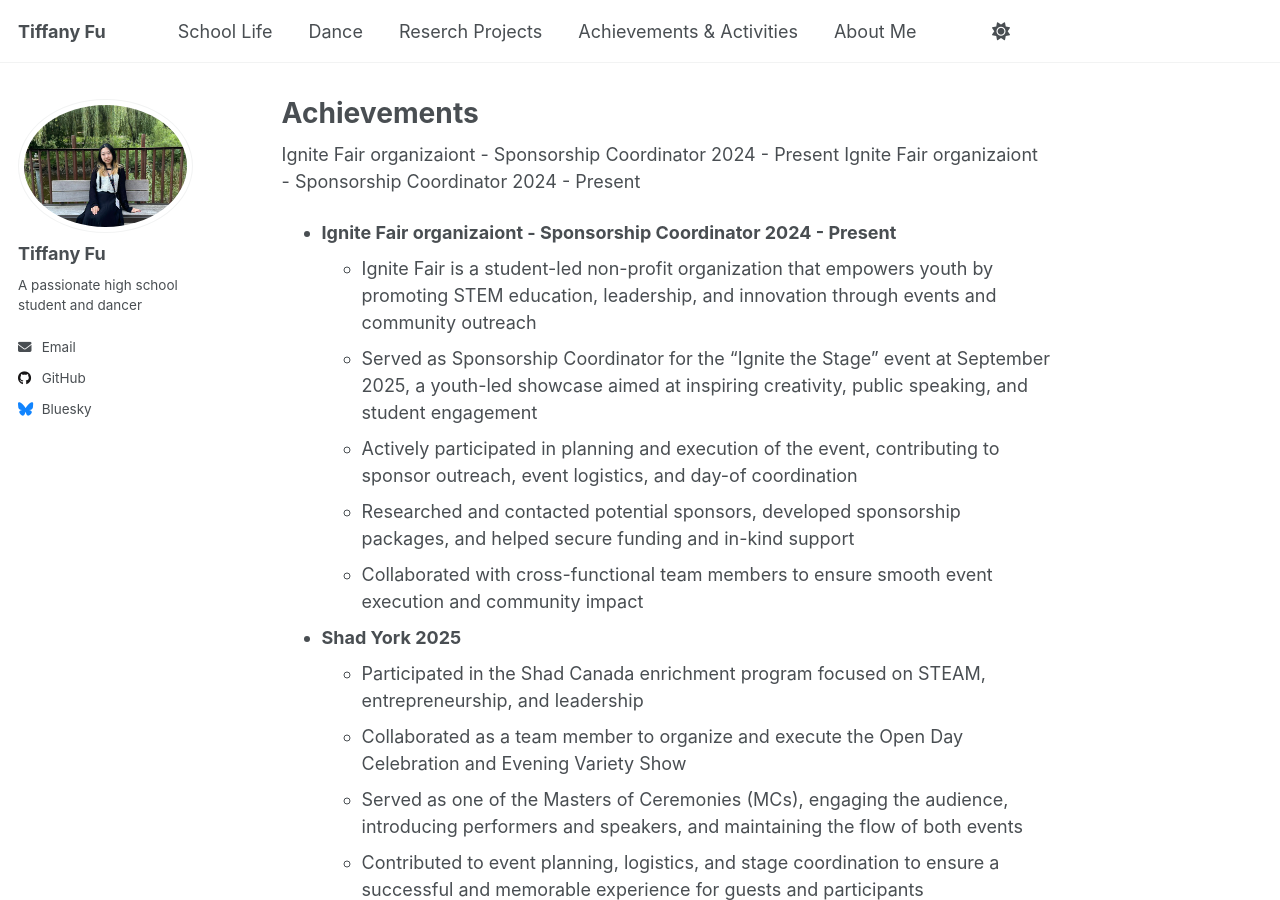
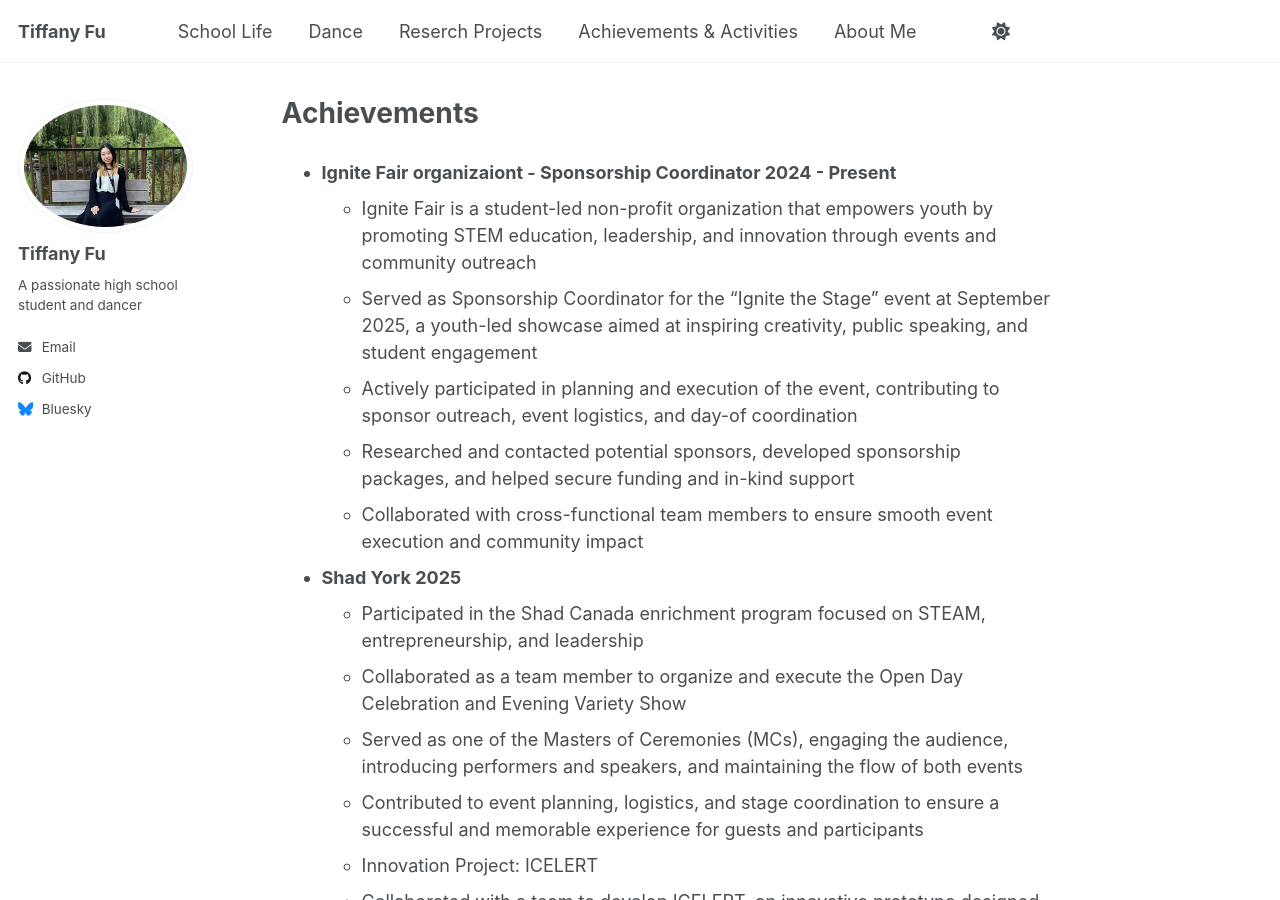
Before and after one commit to TiffanyJTFu/TiffanyFu, a Jekyll site: the page built from _portfolio/Achievements.md, in a window 1280 px wide and 900 px high. Built offline with Jekyll 4.4.1, drawn with Linux system fonts in a browser that asks for light colours; a script that is not in the unit is left out.

Commit message:
Update Achievements.md

```diff
--- a/_portfolio/Achievements.md
+++ b/_portfolio/Achievements.md
@@ -2,11 +2,9 @@
 title: "Achievements"
 excerpt: ""
 collection: portfolio
+excerpt: "Short description of portfolio item number 1<br/><img src='/images/500x300.png'>"
 permalink: /portfolio/Achievements
 ---
-Ignite Fair organizaiont - Sponsorship Coordinator 2024 - Present
-Ignite Fair organizaiont - Sponsorship Coordinator 2024 - Present
-
 * **Ignite Fair organizaiont - Sponsorship Coordinator 2024 - Present**
   * Ignite Fair is a student-led non-profit organization that empowers youth by promoting STEM education, leadership, and innovation through events and community outreach
   * Served as Sponsorship Coordinator for the "Ignite the Stage" event at September 2025, a youth-led showcase aimed at inspiring creativity, public speaking, and student engagement
```
